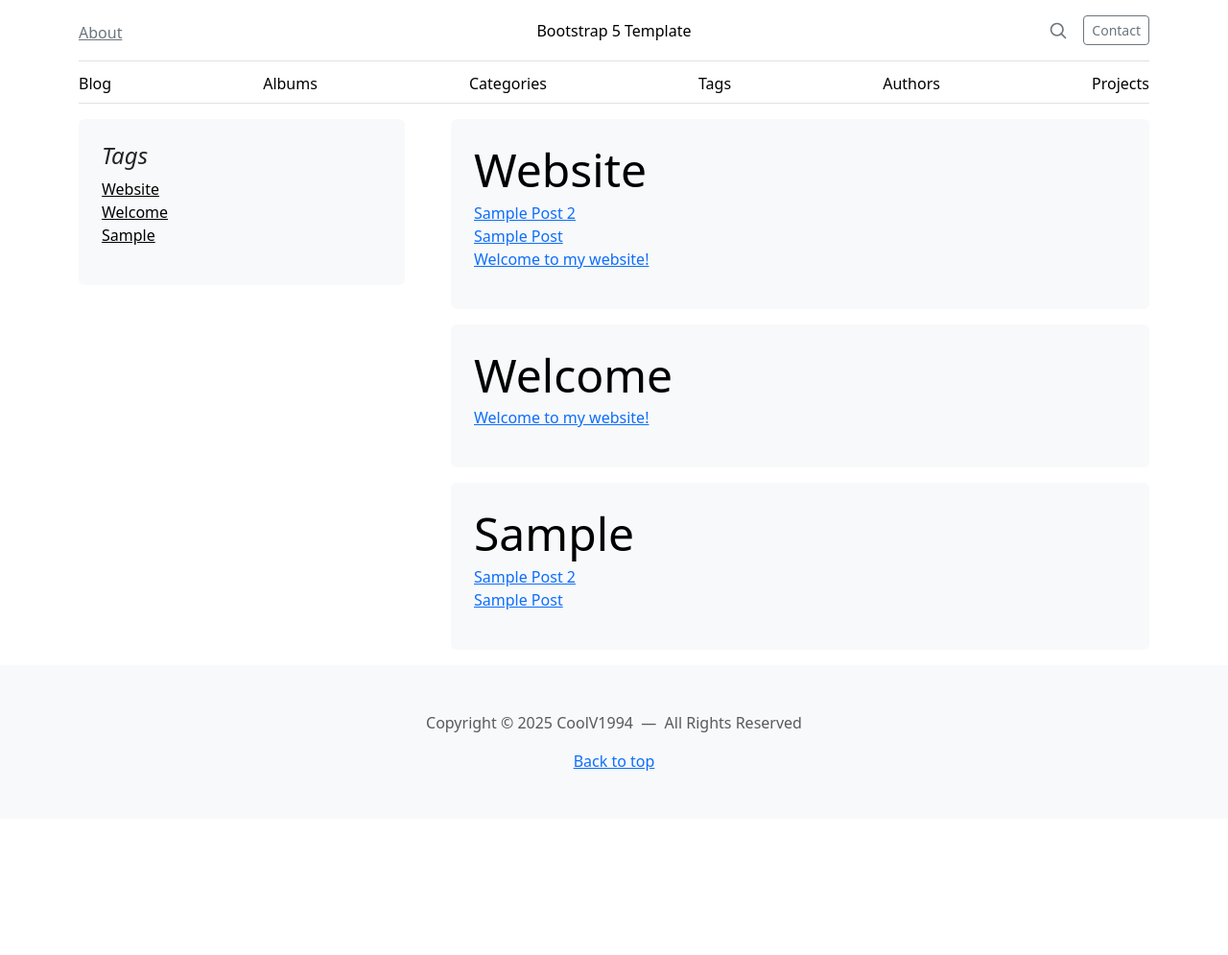
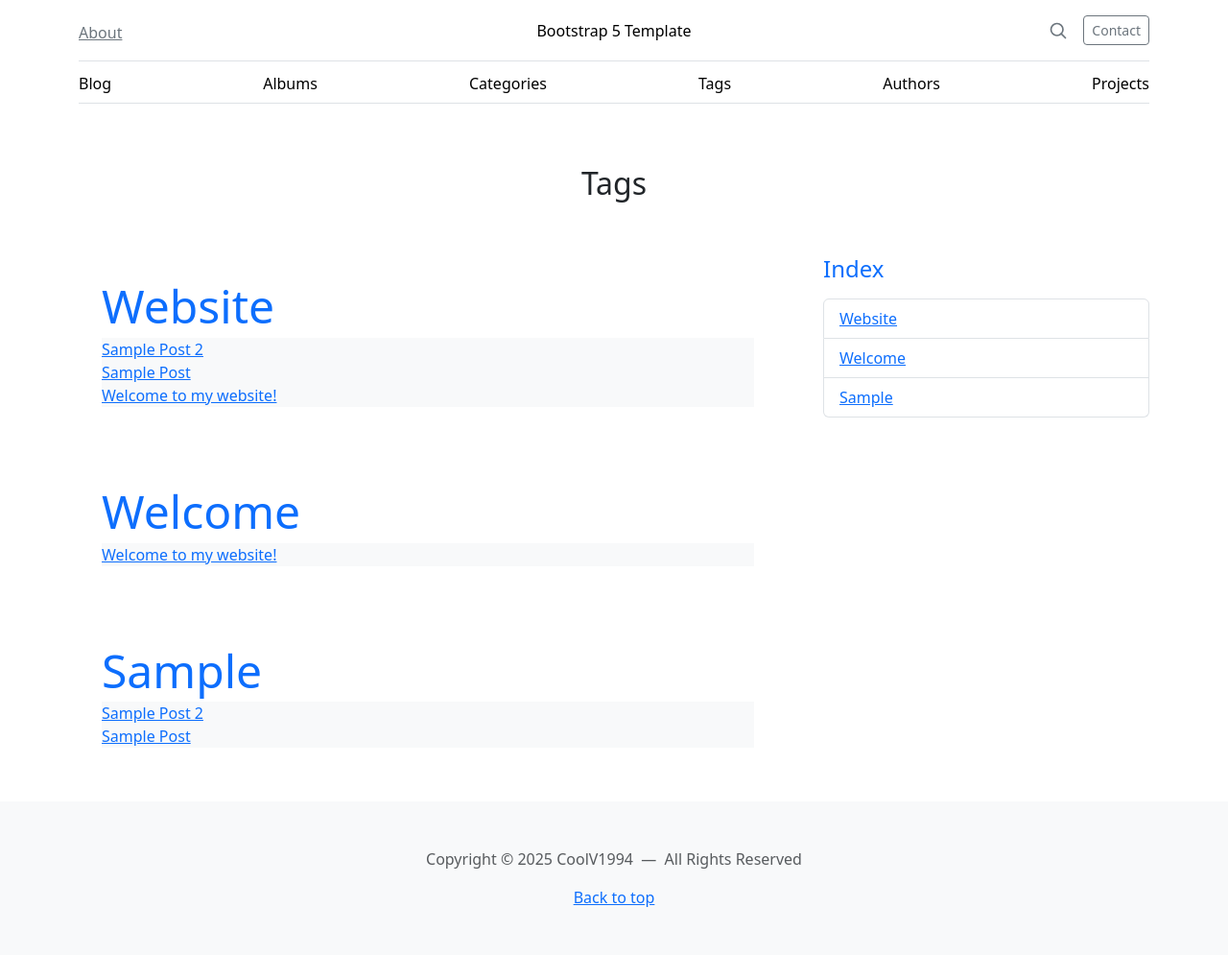
Before and after one commit to CoolV1994/Template-Bootstrap-5, a Jekyll site: the page built from tags.html, in a window 1280 px wide. Shown: the whole page at 96% size. Built offline with Jekyll 4.4.1, drawn with Linux system fonts in a browser that asks for light colours; before the commit the page ends 900 px from its top, so only the background shows below that.

Commit message:
Update tags.html

```diff
--- a/tags.html
+++ b/tags.html
@@ -3,26 +3,35 @@ layout: default
 title: Tags
 ---
 
+<div class="py-5 text-center">
+	<h1 class="h2">Tags</h1>
+</div>
+
 <div class="row g-5">
 
-		<div class="col-md-4">
-			<div class="position-sticky" style="top: 2rem;">
-				<div class="p-4 mb-3 bg-body-tertiary rounded">
-					<h4 class="fst-italic">Tags</h4>
-					<ul class="list-unstyled">
+	<!-- Start Sidebar -->
+	<div class="col-md-5 col-lg-4 order-md-last">
+		<h4 class="d-flex justify-content-between align-items-center mb-3">
+			<span class="text-primary">Index</span>
+		</h4>
+		<ul class="list-group mb-3 bg-body-tertiary">
 {% for tag in site.tags %}
-						<li><a class="d-flex flex-column flex-lg-row gap-3 align-items-start align-items-lg-center link-body-emphasis" href="#{{ tag[0] }}">{{ tag[0] | capitalize }}</a></li>
+			<li class="list-group-item d-flex justify-content-between">
+				<a href="#{{ tag[0] }}">{{ tag[0] | capitalize }}</a>
+			</li>
 {% endfor %}
 		</ul>
 	</div>
-			</div>
-		</div>
+	<!-- End Sidebar -->
 
-		<div class="col-md-8">
+	<!-- Start Content -->
+	<div class="col-md-7 col-lg-8">
 {% for tag in site.tags %}
-			<article id="{{ tag[0] }}" class="blog-post p-4 mb-3 bg-body-tertiary rounded">
-				<h2 class="display-5 link-body-emphasis mb-1">{{ tag[0] | capitalize }}</h2>
-				<ul class="list-unstyled">
+		<article id="{{ category[0] }}" class="p-4 mb-3 rounded">
+			<h2 class="display-5 link-body-emphasis mb-1">
+				<span class="text-primary">{{ tag[0] | capitalize }}</span>
+			</h2>
+			<ul class="list-unstyled bg-body-tertiary">
 {% for post in tag[1] %}
 {% if post.url %}
 				<li><a href="{{ post.url | prepend: site.baseurl }}">{{ post.title }}</a></li>
@@ -32,5 +41,6 @@ title: Tags
 		</article>
 {% endfor %}
 	</div>
+	<!-- End Content-->
 
 </div>
```
Lines whose indentation alone changed are shown as unchanged.
